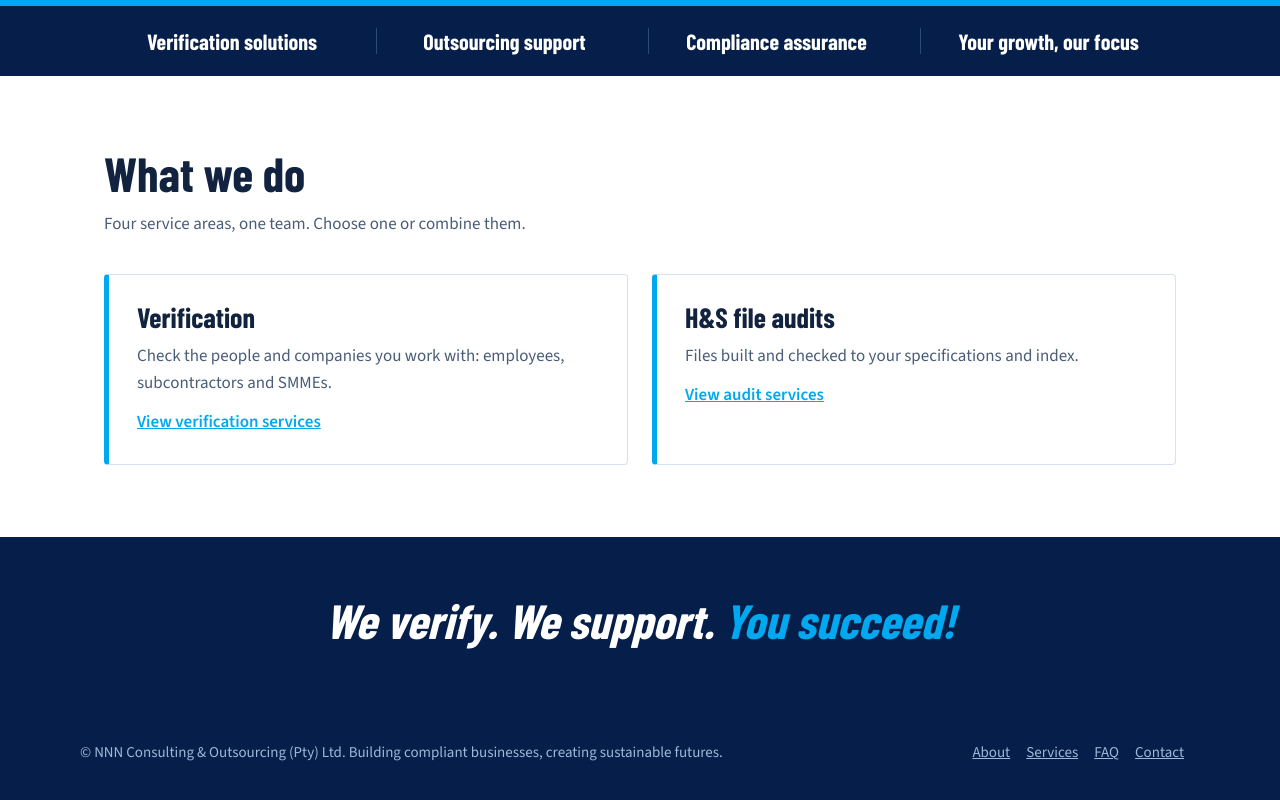
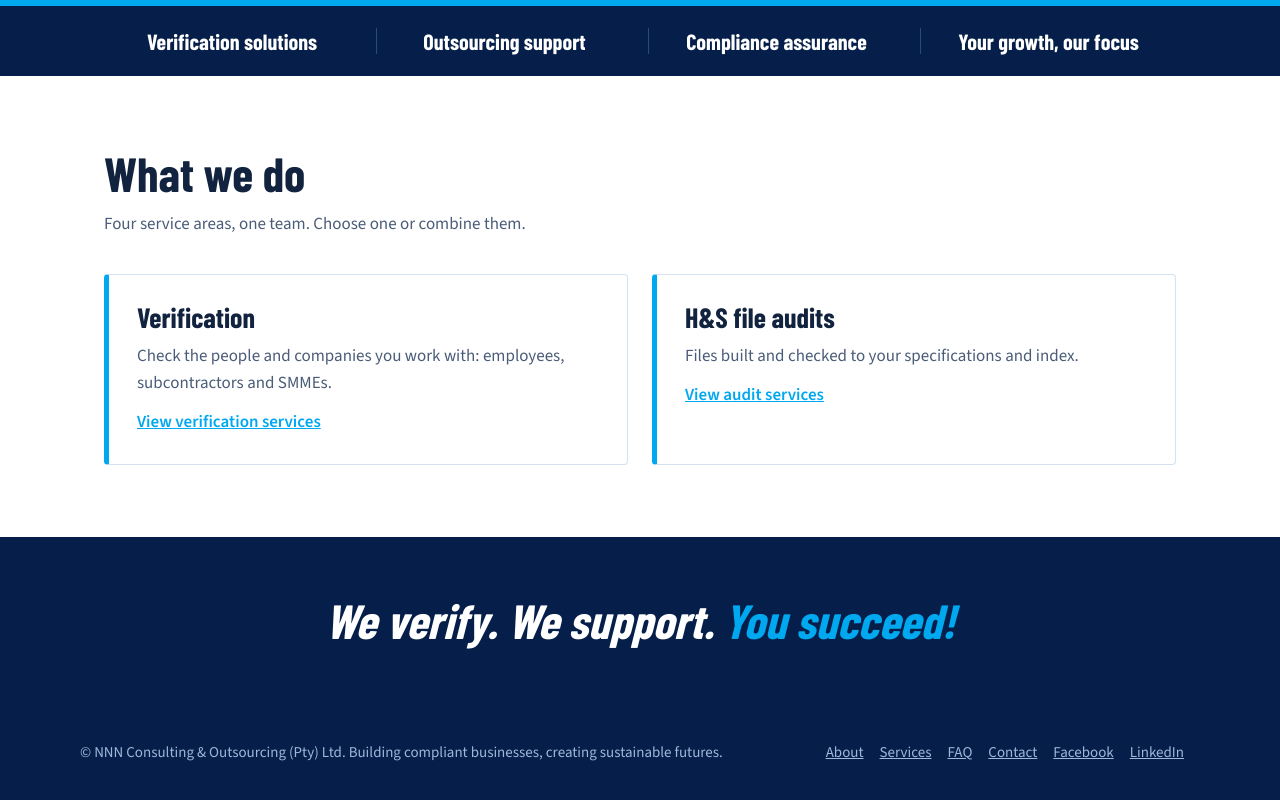
Before and after one commit to Zaya267/NNN-Consulting, a plain HTML site: page index.html in a window 1280 px wide. Shown: the part 696-1496 px from the top of the page. Drawn offline with nearby package versions, Linux system fonts and the light colour scheme; a web font is replaced by a local one.

```diff
--- a/index.html
+++ b/index.html
@@ -194,6 +194,7 @@ footer a{margin-right:16px}
 <dt>Office</dt><dd>Felix Dr, Kibler Park, Johannesburg, Gauteng, 2091</dd>
 <dt>Opening hours</dt><dd>Monday to Thursday 06:00 to 17:00<br>Friday 06:00 to 13:30<br>Saturday and Sunday closed</dd>
 <dt>Web</dt><dd>www.nnnconsulting.co.za</dd>
+<dt>Follow us</dt><dd><a href="https://www.facebook.com/" rel="noopener" target="_blank">Facebook</a> / <a href="https://www.linkedin.com/" rel="noopener" target="_blank">LinkedIn</a></dd>
 </dl>
 </div>
 <div class="card"><h3>Reach us directly</h3><p>Call, message or email us. We reply during opening hours.</p><div class="cta" style="margin-top:8px"><a class="btn" href="tel:+27763838575">Call 076 383 8575</a><a class="btn" href="https://wa.me/27763839088" rel="noopener">WhatsApp</a><a class="btn" href="mailto:nnnconsulting@gmail.com">Email us</a></div></div>
@@ -203,7 +204,7 @@ footer a{margin-right:16px}
 
 <footer><div>
 <span>© NNN Consulting & Outsourcing (Pty) Ltd. Building compliant businesses, creating sustainable futures.</span>
-<span><a href="#about">About</a><a href="#services">Services</a><a href="#faq">FAQ</a><a href="#contact">Contact</a></span>
+<span><a href="#about">About</a><a href="#services">Services</a><a href="#faq">FAQ</a><a href="#contact">Contact</a><!-- TODO: replace these two links with the client's Facebook and LinkedIn page URLs once confirmed --><a href="https://www.facebook.com/" rel="noopener" target="_blank">Facebook</a><a href="https://www.linkedin.com/" rel="noopener" target="_blank">LinkedIn</a></span>
 </div></footer>
 
 <script>
```
Also changed, not shown: 1 other file.
